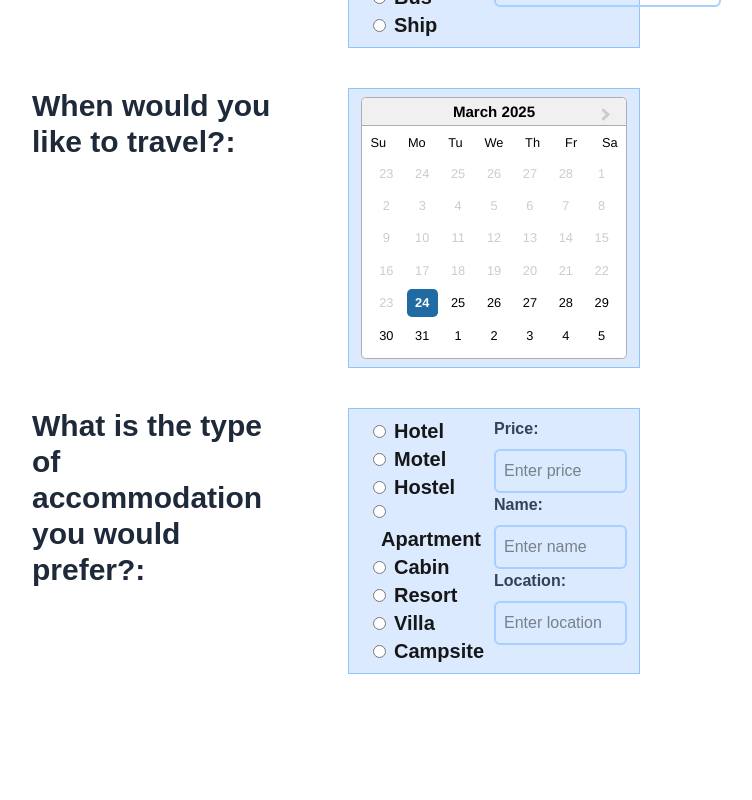
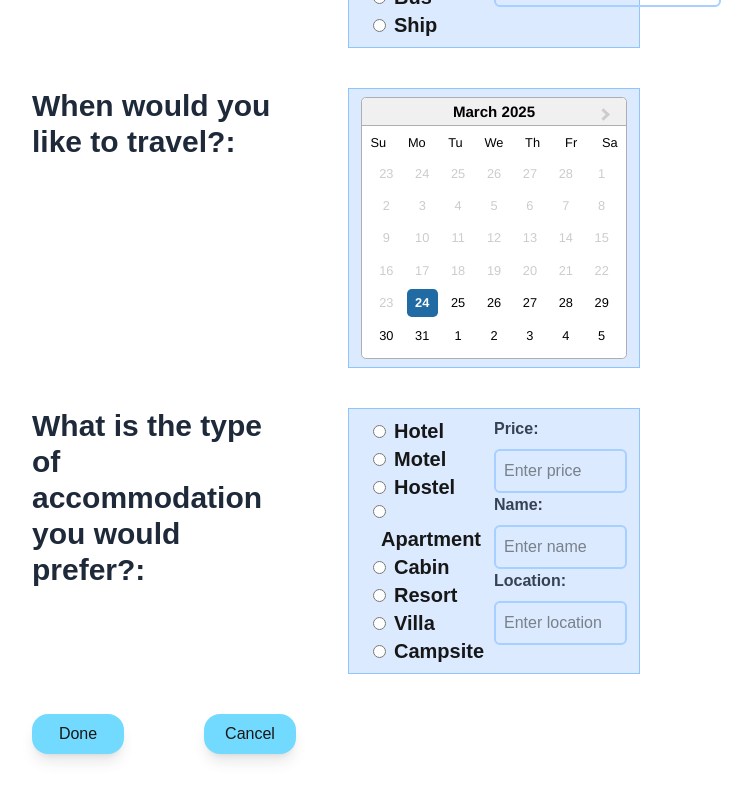
Before and after one commit to criss05/holiday_planner, a Next.js app: page /AddPage in a window 1280 px wide. Shown: the part 444-1244 px from the top of the page, without its empty margins (48-800 px from the left). Built offline with nearby package versions, Linux system fonts and the light colour scheme.

Commit message:
Integrate the cancel and done buttons in the add page

```diff
--- a/src/pages/AddPage.js
+++ b/src/pages/AddPage.js
@@ -1,6 +1,9 @@
 import HeaderAdd from "@/components/UI/AddPage/HeaderAdd"
 import InformationFields from "@/components/UI/AddPage/InformationFields";
 import { FaMapMarkedAlt } from "react-icons/fa";
+import DoneButton from "@/components/UI/AddPage/DoneButton";
+import CancelButton from "@/components/UI/AddPage/CancelButton";
+
 
 export default function AddPage() {
     return (
@@ -12,6 +15,10 @@ export default function AddPage() {
                 <InformationFields text="What type of transport would you like to use?" />
                 <InformationFields text="When would you like to travel?" />
                 <InformationFields text="What is the type of accommodation you would prefer?" />
+                <div className="flex justify-left gap-20">
+                    <DoneButton />
+                    <CancelButton />
+                </div>
             </div>
 
 
```
